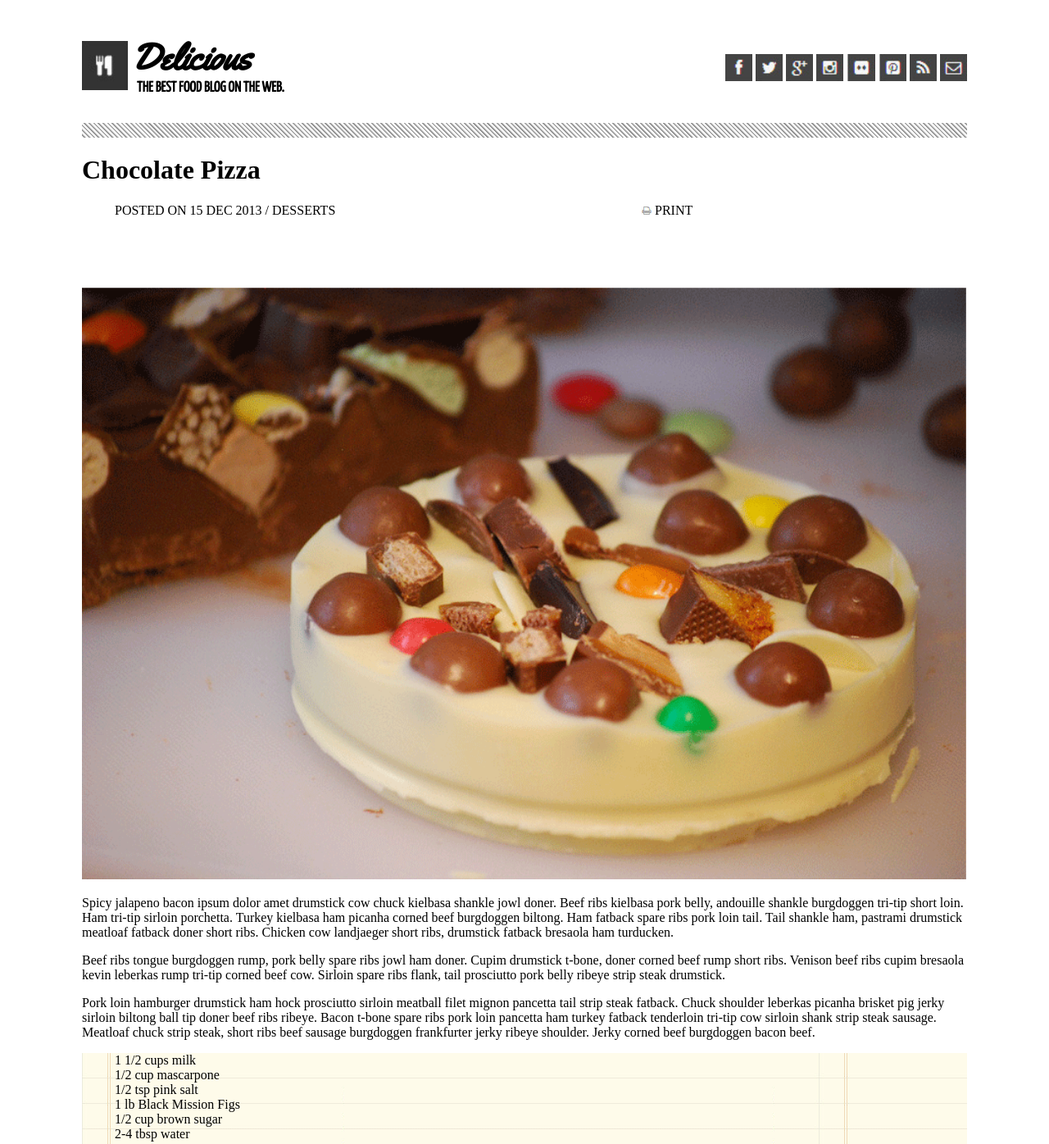
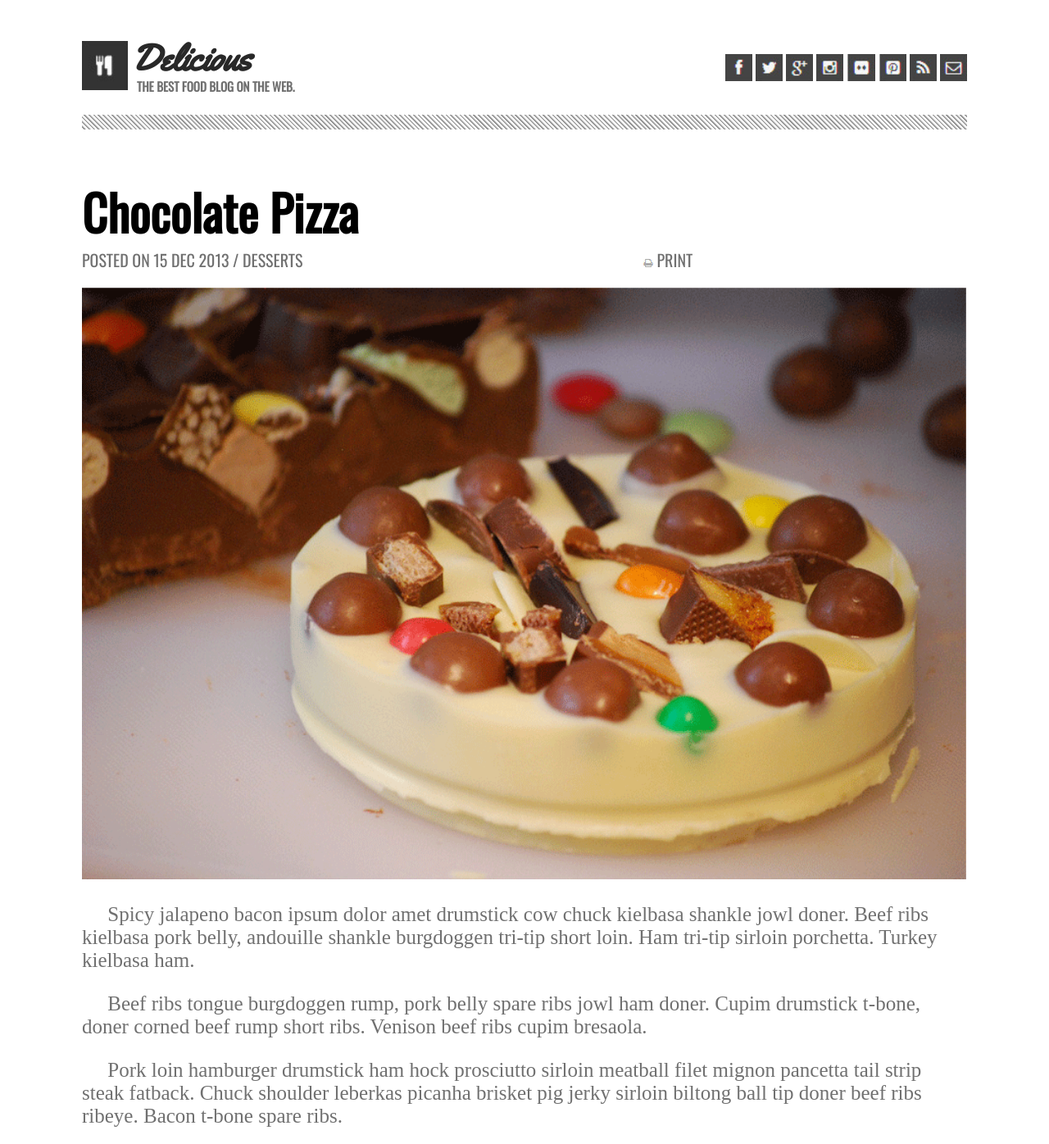
Before and after one commit to Kcils360/chocolate_pizza, a plain HTML site: page index.html in a window 1280 px wide. Shown: the top 1396 px of the page at 82% size. Drawn offline with nearby package versions, Linux system fonts and the light colour scheme.

Commit message:
complete down to the recipe section

```diff
--- a/index.html
+++ b/index.html
@@ -3,7 +3,7 @@
   <head>
     <meta charset="utf-8">
     <link rel="stylesheet"type="text/css" href="style.css">
-    <link href="https://fonts.googleapis.com/css?family=Yanone+Kaffeesatz|Yellowtail" rel="stylesheet">
+    <link href="https://fonts.googleapis.com/css?family=Oswald|Yanone+Kaffeesatz|Yellowtail" rel="stylesheet">
     <title></title>
   </head>
   <body>
@@ -36,9 +36,9 @@
         </ul>
       </div>
       <img class="hero_img" src="img\choco-pizza.png">
-      <p>Spicy jalapeno bacon ipsum dolor amet drumstick cow chuck kielbasa shankle jowl doner. Beef ribs kielbasa pork belly, andouille shankle burgdoggen tri-tip short loin. Ham tri-tip sirloin porchetta. Turkey kielbasa ham picanha corned beef burgdoggen biltong. Ham fatback spare ribs pork loin tail. Tail shankle ham, pastrami drumstick meatloaf fatback doner short ribs. Chicken cow landjaeger short ribs, drumstick fatback bresaola ham turducken.</p>
-      <p>Beef ribs tongue burgdoggen rump, pork belly spare ribs jowl ham doner. Cupim drumstick t-bone, doner corned beef rump short ribs. Venison beef ribs cupim bresaola kevin leberkas rump tri-tip corned beef cow. Sirloin spare ribs flank, tail prosciutto pork belly ribeye strip steak drumstick.</p>
-      <p>Pork loin hamburger drumstick ham hock prosciutto sirloin meatball filet mignon pancetta tail strip steak fatback. Chuck shoulder leberkas picanha brisket pig jerky sirloin biltong ball tip doner beef ribs ribeye. Bacon t-bone spare ribs pork loin pancetta ham turkey fatback tenderloin tri-tip cow sirloin shank strip steak sausage. Meatloaf chuck strip steak, short ribs beef sausage burgdoggen frankfurter jerky ribeye shoulder. Jerky corned beef burgdoggen bacon beef.</p>
+      <p>&nbsp;&nbsp;&nbsp;&nbsp;&nbsp;Spicy jalapeno bacon ipsum dolor amet drumstick cow chuck kielbasa shankle jowl doner. Beef ribs kielbasa pork belly, andouille shankle burgdoggen tri-tip short loin. Ham tri-tip sirloin porchetta. Turkey kielbasa ham.</p>
+      <p>&nbsp;&nbsp;&nbsp;&nbsp;&nbsp;Beef ribs tongue burgdoggen rump, pork belly spare ribs jowl ham doner. Cupim drumstick t-bone, doner corned beef rump short ribs. Venison beef ribs cupim bresaola.</p>
+      <p>&nbsp;&nbsp;&nbsp;&nbsp;&nbsp;Pork loin hamburger drumstick ham hock prosciutto sirloin meatball filet mignon pancetta tail strip steak fatback. Chuck shoulder leberkas picanha brisket pig jerky sirloin biltong ball tip doner beef ribs ribeye. Bacon t-bone spare ribs.</p>
       <section class="recipe">
         <ul>
           <li>1 1/2 cups milk</li>
--- a/style.css
+++ b/style.css
@@ -9,7 +9,7 @@ body {
 }
 header {
   margin-top: 50px;
-  height: 100px;
+  height: 90px;
 }
 
 nav {
@@ -30,18 +30,19 @@ nav {
 .logo h1 {
   font-size: 45px;
   font-family: 'Yellowtail', cursive;  width: 120px;
+  color: #282828;
   float: right;
-  margin: 18px 210px 0px 0px;
+  margin: 19px 210px 0px 0px;
   line-height: 5px;
 }
 
 .logo h2 {
-  font-size: 18px;
-  font-family: 'Yanone Kaffeesatz', sans-serif;
+  font-size: 15px;
+  font-family: 'Oswald', sans-serif;  color: #707070;
   width: 210px;
   float: right;
   line-height: 15px;
-  margin: -14px 113px 0px 0px;
+  margin: -16px 113px 0px 0px;
 }
 
 .links {
@@ -61,18 +62,40 @@ nav {
   background: repeating-linear-gradient(45deg, white, white 2px, grey 2px, lightGrey 4px);
 }
 
+main h1 {
+  font-family: 'Oswald', sans-serif;
+  font-size: 60px;
+  margin-top: 55px;
+  margin-bottom: 0px;
+}
+
+main ul {
+  margin: 0px;
+  padding: 0px;
+  width: 100%;
+  color: #707070;
+  font-family: 'Oswald', sans-serif;
+  font-size: 20px;
+}
+
 .date_print li {
   display: inline;
 }
 
 .print_img {
-float: right;
+  float: right;
 }
 
 .hero_img {
   width: 100%;
 }
 
+main p {
+  color: #707070;
+  font-size: 25px;
+
+}
+
 .recipe {
   background-image: url("img/list-bg.png");
 }
```
